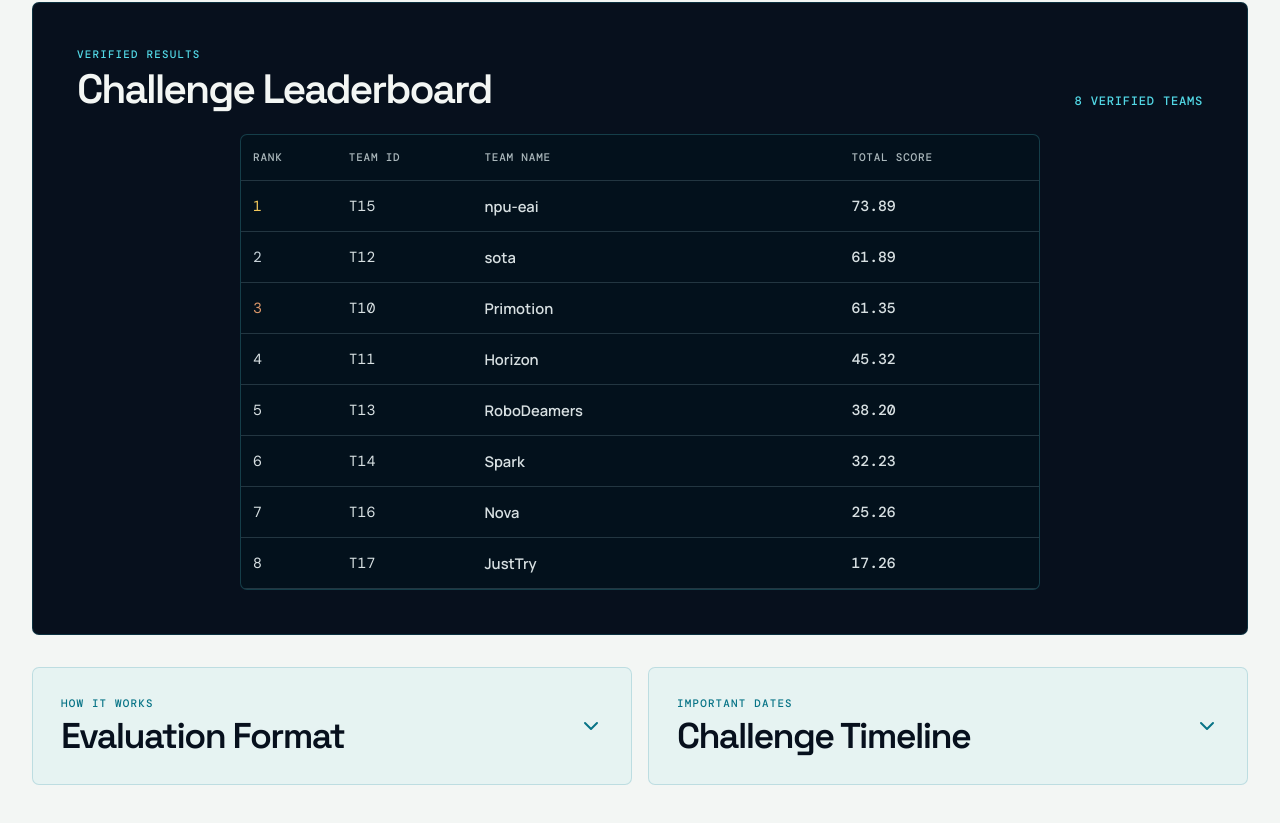
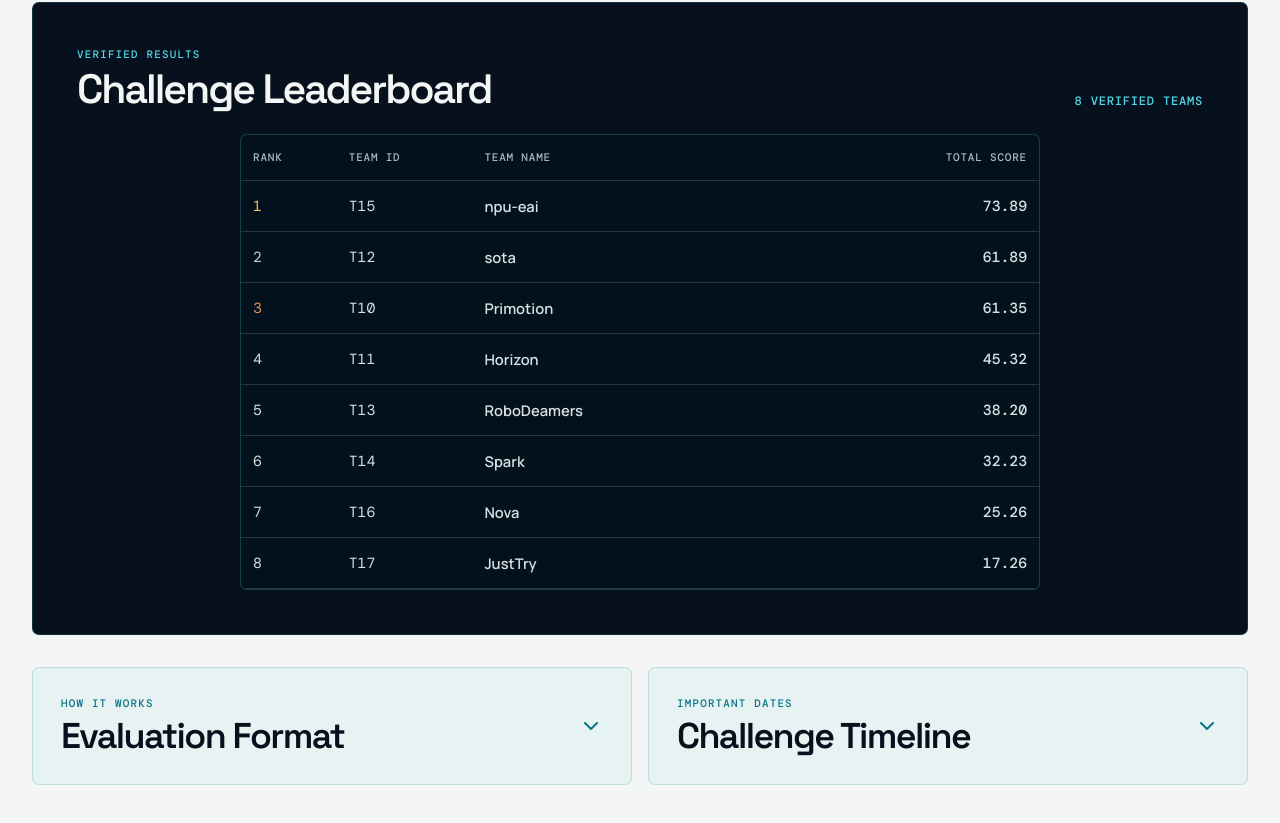
Before and after one commit to bimanual-robot-learning/bimanual-robot-learning.github.io, a React (Vite) app: page / in a window 1280 px wide. Shown: the part 8318-9141 px from the top of the page. Built offline with nearby package versions, Linux system fonts and the light colour scheme.

Commit message:
fix: align leaderboard scores

```diff
--- a/src/challenge/ChallengeLeaderboard.css
+++ b/src/challenge/ChallengeLeaderboard.css
@@ -80,7 +80,7 @@
   font-variant-numeric: tabular-nums;
 }
 
-.challenge-leaderboard__score-align {
+.challenge-leaderboard__table .challenge-leaderboard__score-align {
   text-align: right;
 }
 
```
Also changed, not shown: 1 other file (tests, documents, lock files or other folders).
